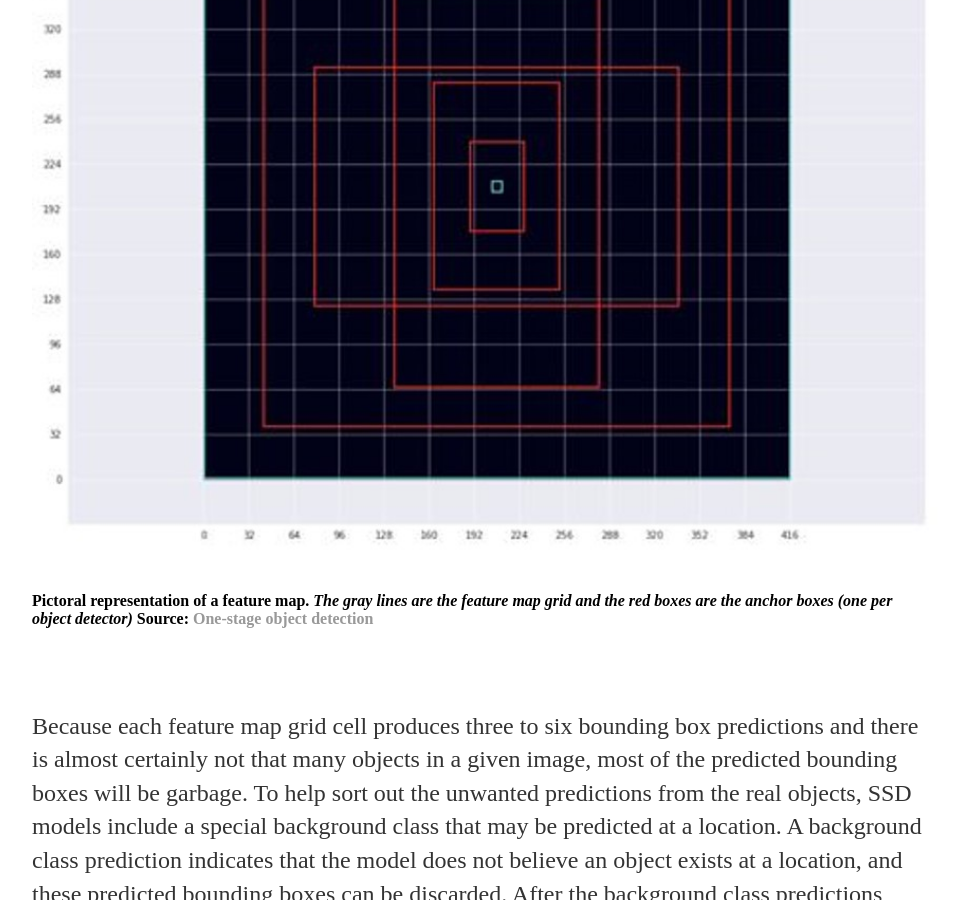
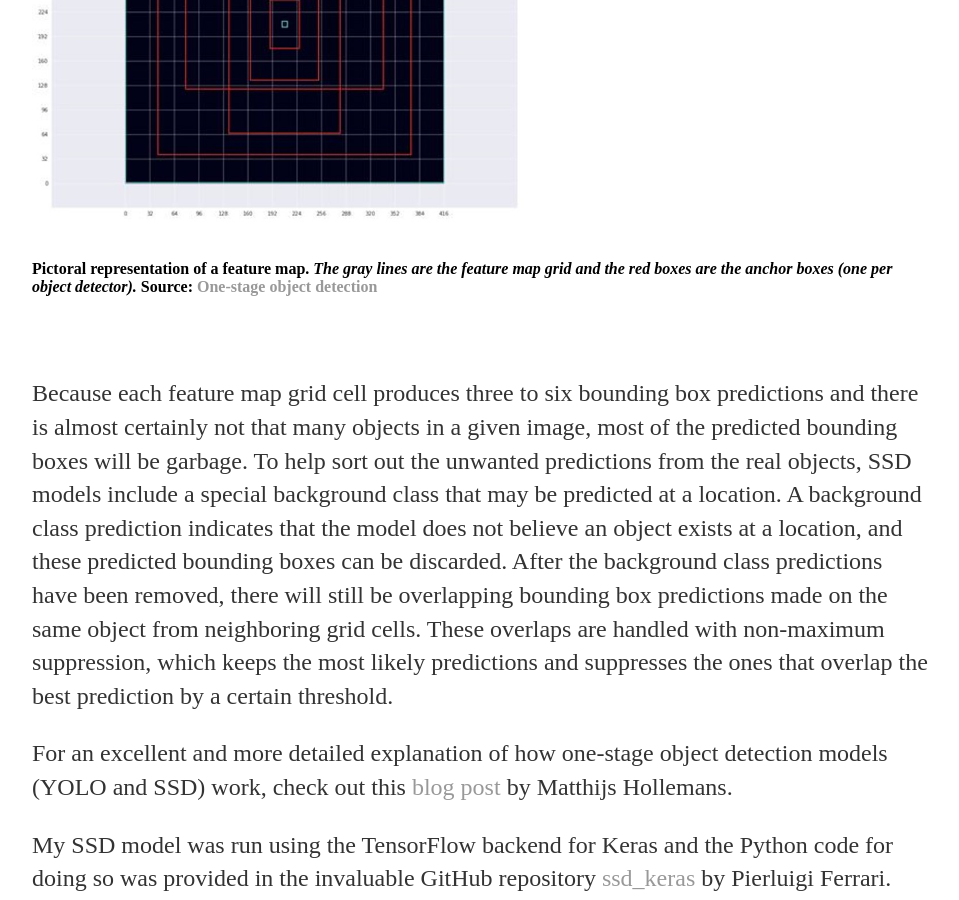
Before and after one commit to Ben4444/Ben4444.github.io, a Jekyll site: the page built from _posts/2020-03-27-training-model-for-deepfake-detection.md, in a window 1280 px wide and 900 px high, scrolled down 6406 px. Shown: the whole window, without its empty margins (160-1119 px from the left). Built offline with Jekyll 4.4.1, drawn with Linux system fonts in a browser that asks for light colours.

Commit message:
Update 2020-03-27-training-model-for-deepfake-detection.md

```diff
--- a/_posts/2020-03-27-training-model-for-deepfake-detection.md
+++ b/_posts/2020-03-27-training-model-for-deepfake-detection.md
@@ -60,9 +60,9 @@ In order to have a model learn which annotated faces in my dataset were real or
 
 The SSD model is able to detect objects through a series of different sized feature maps. To start, images are run through a base feature extractor network. In this project, the base network was the pre-trained weights of the VCG-16 neural net. The base network then feeds into SSD model layers trained for object detection/classification, which is where the feature maps come in. A feature map is a fixed grid of object detectors. Each cell in the feature map grid contains three to six object detectors of various aspect ratios, and each of these object detectors predicts one bounding box for an object - if the object’s center falls within the grid cell. A bounding box prediction includes the bounding box coordinates and probabilities for the class of that bounding box. In actuality, absolute bounding box coordinates are not predicted, but rather offsets from the pre-sized anchor boxes corresponding to each object detector. Therefore, each feature map grid cell will produce three to six bounding box predictions (one per object detector).
 
-<p float="left">
-  <img src="/assets/images/feature_map.jpg" alt="Feature Map" width="920"/>
-    <figcaption><strong>Pictoral representation of a feature map. <i>The gray lines are the feature map grid and the red boxes are the anchor boxes (one per object detector)</i> Source: <a href="https://machinethink.net/blog/object-detection/">One-stage object detection</a></strong></figcaption>
+<p float="center">
+  <img src="/assets/images/feature_map.jpg" alt="Feature Map" width="500"/>
+    <figcaption><strong>Pictoral representation of a feature map. <i>The gray lines are the feature map grid and the red boxes are the anchor boxes (one per object detector).</i> Source: <a href="https://machinethink.net/blog/object-detection/">One-stage object detection</a></strong></figcaption>
 </p>
 <p>&nbsp;</p>
 
@@ -137,7 +137,7 @@ Predictions were also run on a few deepfake images without ground truth annotati
 And finally, an original image.
 
 <p float="left">
-  <img src="/assets/images/me_predict.png" alt="Me!" width="460"/>
+  <img src="/assets/images/me_predict.png" alt="Me!" width="300"/>
     <figcaption><strong>Me!</strong></figcaption>
 </p>
 
```
